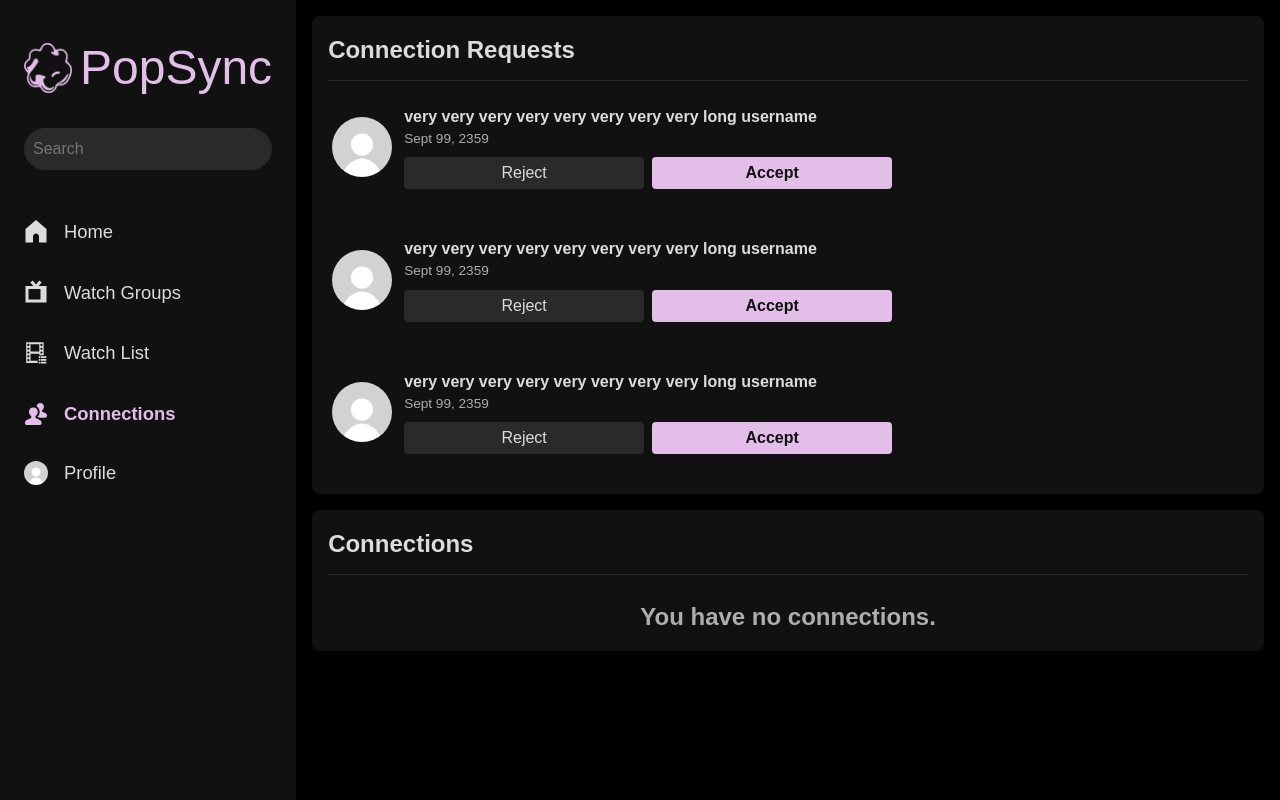
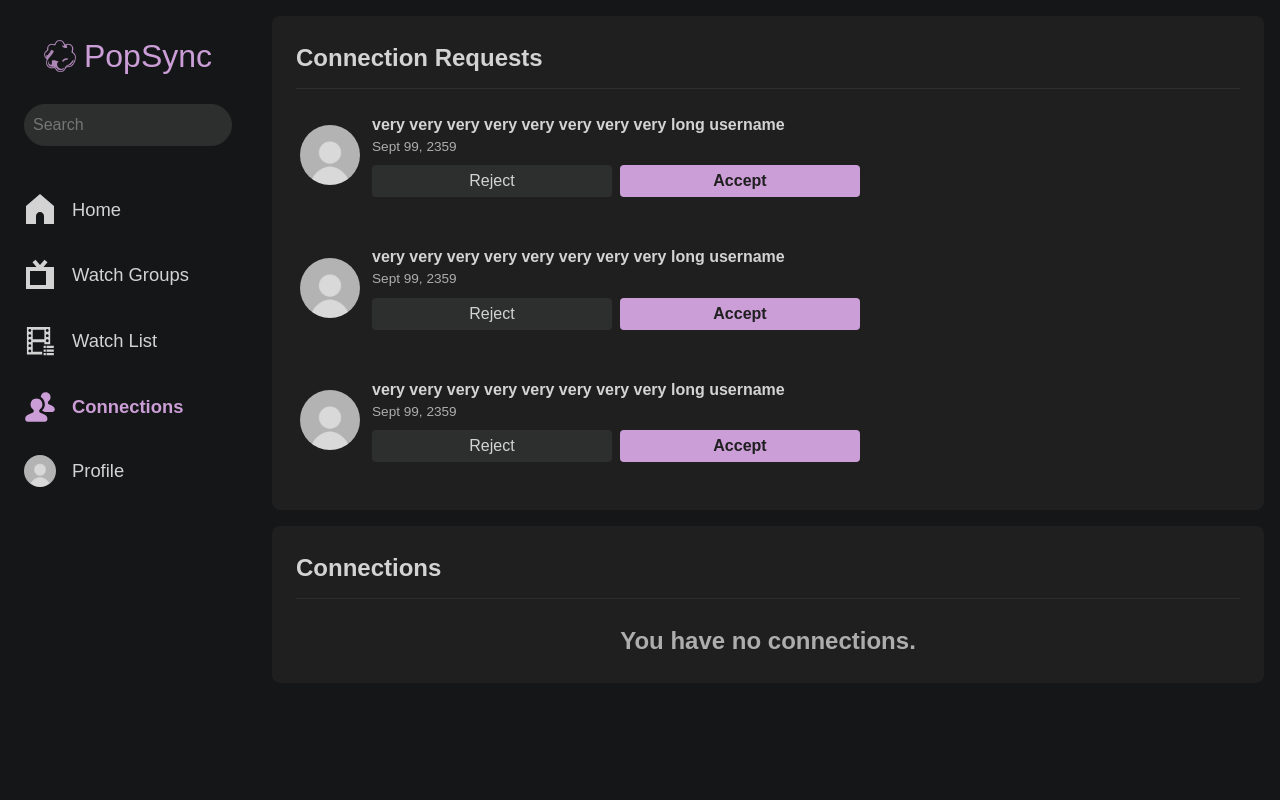
Before and after one commit to lymyr/PopSync, a React (Vite) app in the folder frontend/: page /connections in a window 1280 px wide. Built offline with nearby package versions, Linux system fonts and the light colour scheme; a web font is replaced by a local one.

Commit message:
feat(front): color and size redesign

```diff
--- a/frontend/src/components/Header.module.css
+++ b/frontend/src/components/Header.module.css
@@ -1,8 +1,8 @@
 .parent {
     position: sticky;
     top: 0;
-    box-shadow: 0px 4px 12px black;
-    background-color: var(--bg-color);
+    box-shadow: 0px 4px 12px var(--blank-bg-color);
+    background-color: var(--blank-bg-color);
     --icon-size: 24px;
 }
 
@@ -56,7 +56,7 @@
 .container li {
     cursor: pointer;
     width: 100%;
-    border-bottom: 1px solid var(--bg-color);
+    border-bottom: 1px solid var(--blank-bg-color);
 }
 
 .container li p {
@@ -104,13 +104,21 @@
     }
 }
 
+@media screen and (max-width: 400px) {
+    .container > div:first-child img {
+        max-width: 24px;
+    }
+    .parent {
+        --icon-size: 20px;
+    }
+}
+
 /* remember to sync with PageContainer.module.css */
 @media screen and (min-width: 1000px) {
     .parent {
         position: static;
         box-shadow: none;
-        background-color: var(--bg-color);
-        --icon-size: 24px;
+        --icon-size: 32px;
         min-height: 100vh;
         position: relative;
 
@@ -139,25 +147,13 @@
         padding-inline: var(--spacing-inline);
     }
 
-    .container > div:first-child img {
-        max-width: 48px;
-    }
-    .container > div:first-child p {
-        display: block;
-    }
-
     .container > div:first-child > div:first-child {
         margin: auto;
-    }
-
-    .container > div:first-child > div:first-child p {
-        font-size: 3rem;
     }
 
     .container > div:first-child input {
         padding: 8px;
     }
-
 
     .container nav {
         width: 100%;
--- a/frontend/src/features/post/components/Post.module.css
+++ b/frontend/src/features/post/components/Post.module.css
@@ -55,17 +55,16 @@
 
 .posterContainer {
     display: flex;
+    justify-content: center;
     position: relative;
-    margin: auto;
-    width: fit-content;
+    width: 100%;
     max-height: 600px;
-
+    background-color: var(--blank-bg-color);
+    border-radius: var(--radius);
 }
 
 .posterContainer > img {
     object-fit: contain;
-    border-radius: 4px;
-
 }
 
 .posterContainer > div {
--- a/frontend/src/index.css
+++ b/frontend/src/index.css
@@ -55,21 +55,22 @@ h1, h2, h3, h4, h5, h6 {
 
 
 :root {
-  --font-color: rgb(220, 220, 220);
+  --font-color: rgb(211, 211, 211);
   --font-color-dark: rgb(173, 173, 173);
-  --bg-color: rgb(17, 17, 17);
-  --main-color: #e2bee8;
-  --main-color-light: #f5d6f9;
-  --main-color-dark: rgb(41, 25, 42);
-  --secondary-color: rgb(42, 42, 42);
-  --secondary-color-light: rgb(62, 62, 62);
+  --bg-color: rgb(31, 31, 32);
+  --main-color: #cc9ed7;
+  --main-color-light: #deaaeb;
+  --main-color-dark: rgb(61, 40, 62);
+  --secondary-color: rgb(45, 46, 46);
+  --secondary-color-light: rgb(62, 62, 63);
 
   --max-width: 1920px;
   --inline-space: 16px;
   --radius: 8px;
-  --content-padding: 16px;
+  --content-padding: 24px;
 
-  background-color: black;
+  --blank-bg-color: rgb(21, 22, 23);
+  background-color: var(--blank-bg-color);
   color: var(--font-color);
   font-family: Arial, Helvetica, sans-serif;
 }
@@ -110,6 +111,10 @@ a {
   color: rgb(146, 202, 244);
 }
 
+img {
+  filter: brightness(.85);
+}
+
 button {
   background-color: var(--secondary-color);
   padding-inline: 12px;
```
Also changed, not shown: frontend/public/logo-purple.png.
